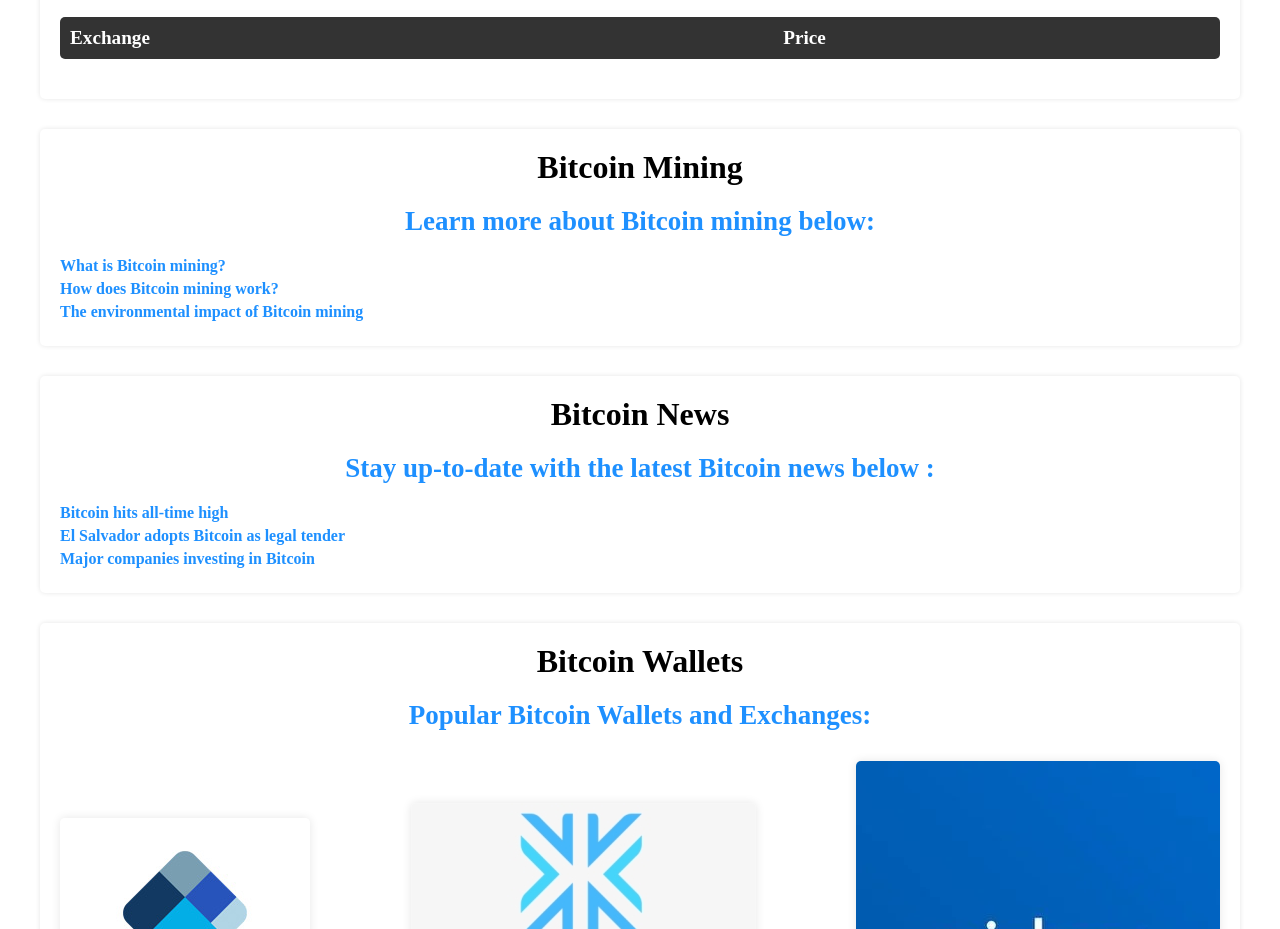
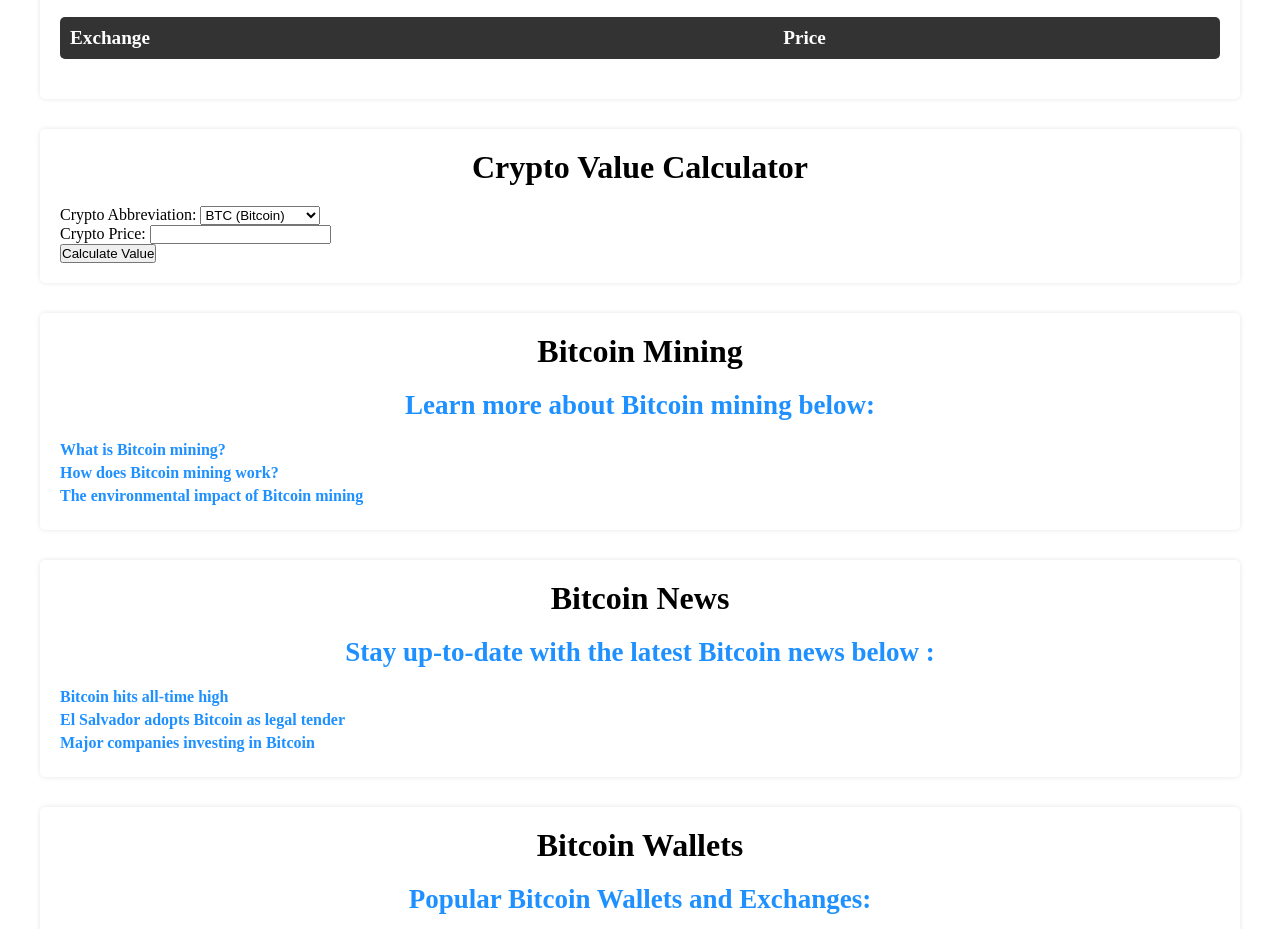
Before and after one commit to FCLAY1977/Coin-Ticker, a website: page index.html in a window 1280 px wide. Shown: the part 782-1711 px from the top of the page. Drawn offline with Linux system fonts and the light colour scheme; no server answers.

Commit message:
Updated calculator functionality

```diff
--- a/index.html
+++ b/index.html
@@ -33,6 +33,10 @@
                     </li>
                   </ul>
 
+
+
+
+
             </nav>
         </div>
     </header>
@@ -47,6 +51,28 @@
                 <tbody id="table-body"></tbody>
             </table>
         </section>
+
+
+        <section class="container">
+          <h2>Crypto Value Calculator</h2>
+          <form>
+            <div>
+              <label for="crypto-abbv">Crypto Abbreviation:</label>
+              <select id="crypto-abbv">
+                <option value="BTC">BTC (Bitcoin)</option>
+                <option value="ETH">ETH (Ethereum)</option>
+                <option value="LTC">LTC (Litecoin)</option>
+              </select>
+            </div>
+            <div>
+              <label for="crypto-price">Crypto Price:</label>
+              <input type="number" id="crypto-price" step="0.01" min="0" required>
+            </div>
+            <button type="button" onclick="calculateCryptoValue()">Calculate Value</button>
+          </form>
+          <div id="result"></div>
+        </section>
+
 
 
         <section class="container">
@@ -97,12 +123,6 @@
 
 
 
-
-
-
-
-
-
     <footer>
         <p>&copy; 2023 Bitcoin Price Tracker</p>
     </footer>
--- a/script.js
+++ b/script.js
@@ -54,3 +54,23 @@
 
     });
   });
+
+
+  function calculateCryptoValue() {
+    const abbv = document.getElementById('crypto-abbv').value;
+    const price = document.getElementById('crypto-price').value;
+
+    if (abbv !== "BTC" && abbv !== "ETH" && abbv !== "LTC") {
+      alert("Please choose a valid crypto abbreviation (BTC, ETH, or LTC).");
+      return;
+    }
+
+    if (!price || price <= 0) {
+      alert("Please enter a valid crypto price.");
+      return;
+    }
+
+    const value = price * 10 / 2;
+    const resultDiv = document.getElementById('result');
+    resultDiv.innerHTML = `<p>The value of ${abbv} is ${value}.</p>`;
+  }
```
